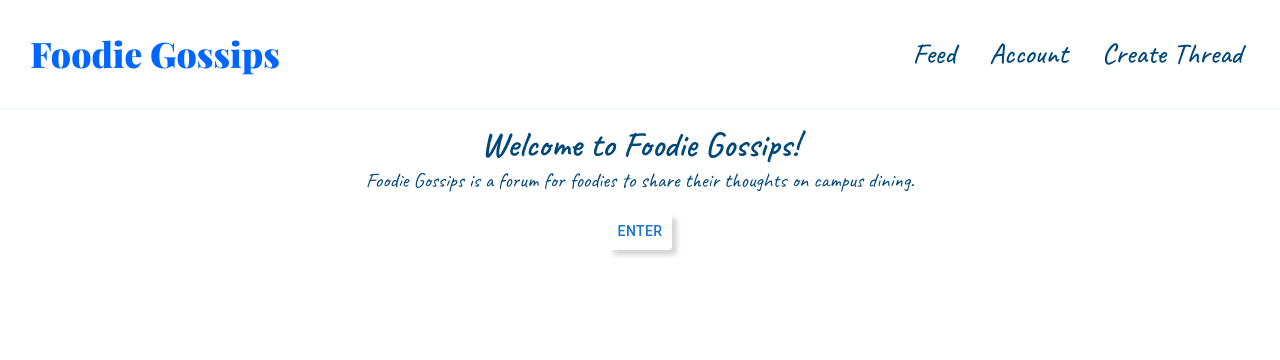
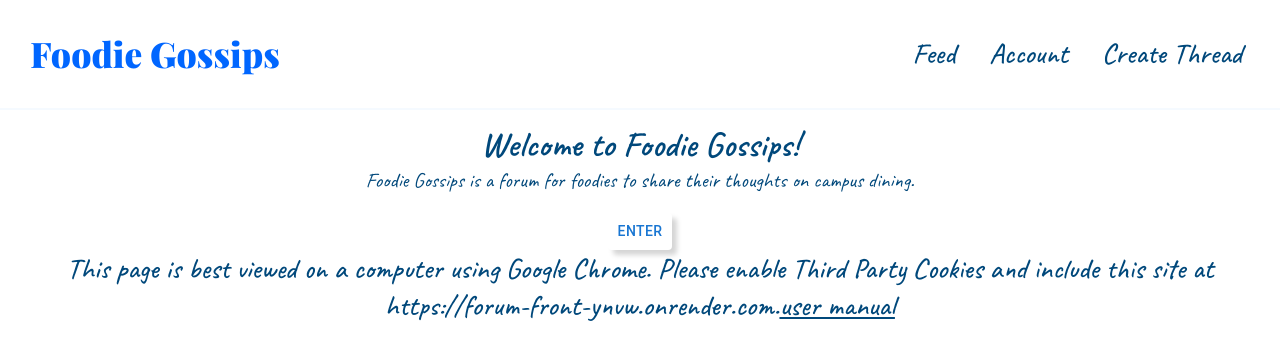
Before and after one commit to celeschai/forum, a React (Create React App) app in the folder frontend/: page / in a window 1280 px wide. Shown: the top 360 px of the page. Built offline with nearby package versions, Linux system fonts and the light colour scheme; a web font is replaced by a local one.

Commit message:
disclaimer

```diff
--- a/frontend/src/User/Start.tsx
+++ b/frontend/src/User/Start.tsx
@@ -25,6 +25,12 @@ const Start = ({ url }: { url: string }) => {
             <p>Foodie Gossips is a forum for foodies to share their thoughts on campus dining.</p>
             <br></br>
             <Button onClick={handleclick}>Enter</Button>
+            <br></br>
+            <h2>
+                This page is best viewed on a computer using Google Chrome.
+                Please enable Third Party Cookies and include this site at https://forum-front-ynvw.onrender.com.
+                <a href = "https://github.com/celeschai/forum/blob/main/UserManual.pdf">user manual</a>
+            </h2>
         </div>
     );
 }
```
